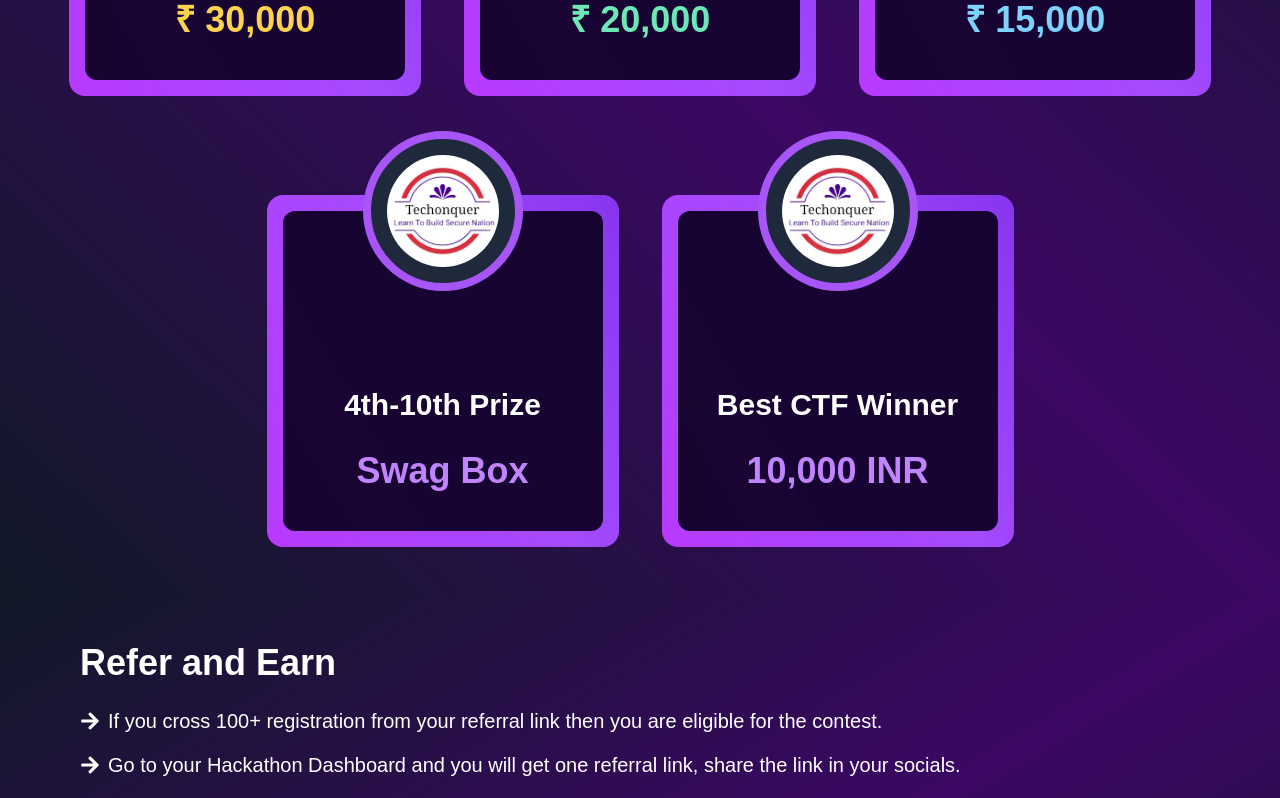
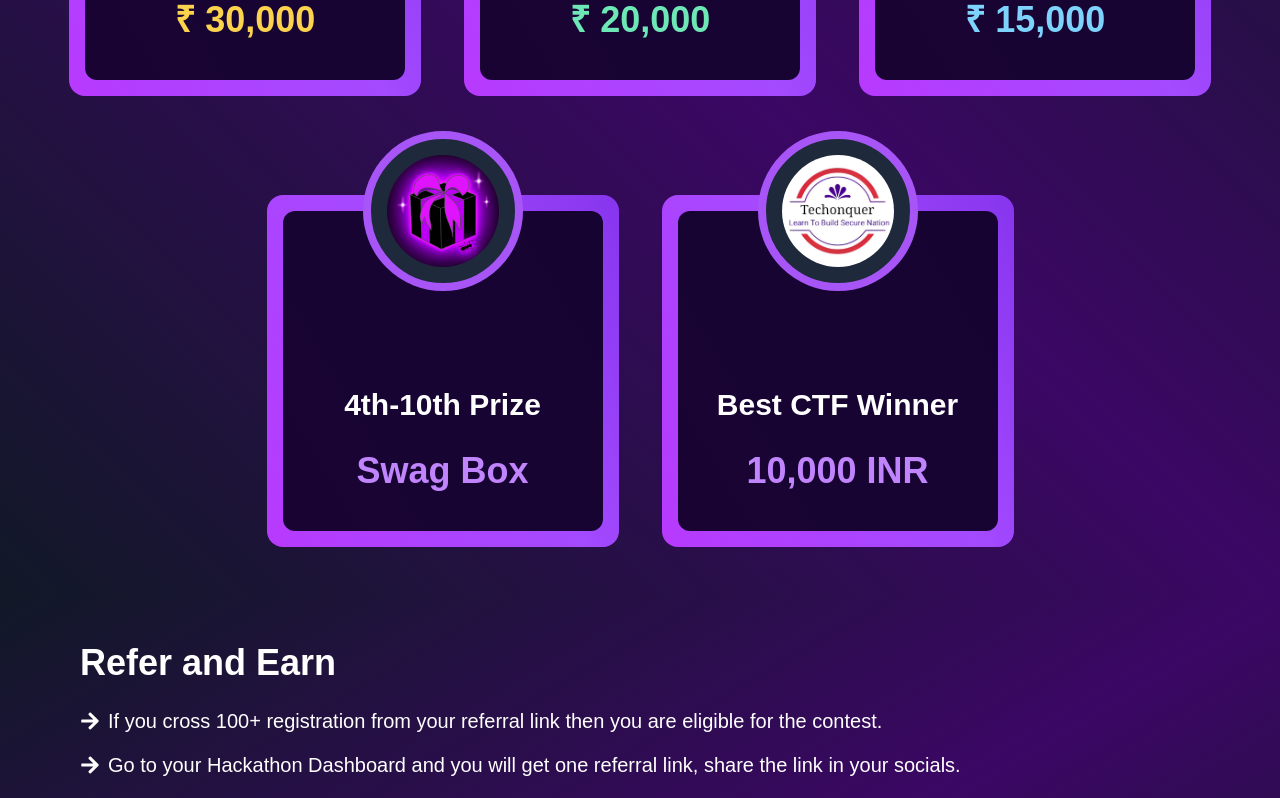
Before and after one commit to kshitijv256/Acehack3, a React (Vite) app: page / in a window 1280 px wide. Shown: the part 4500-5298 px from the top of the page. Built offline with nearby package versions, Linux system fonts and the light colour scheme.

Commit message:
map updated

```diff
--- a/src/pages/Prizes.jsx
+++ b/src/pages/Prizes.jsx
@@ -71,7 +71,7 @@ const Prizes = () => {
             image={
               <img
                 className="w-40 h-40 top-[-80px] absolute rounded-full border-8 p-4 bg-slate-800 border-purple-500"
-                src={ctf}
+                src={box}
                 alt="prize"
               />
             }
--- a/src/pages/map.jsx
+++ b/src/pages/map.jsx
@@ -7,8 +7,9 @@ const AddressMap = () => {
       <div className="text-5xl font-bold text-white">
         How to <span className="grad-text">Reach?</span>
       </div>
-      <div className="w-4/5 border-[16px] rounded border-sky-400">
+      <div className="w-4/5 gradient-border mt-5">
         <iframe
+        className="rounded"
           width="100%"
           height="500"
           frameborder="0"
```
